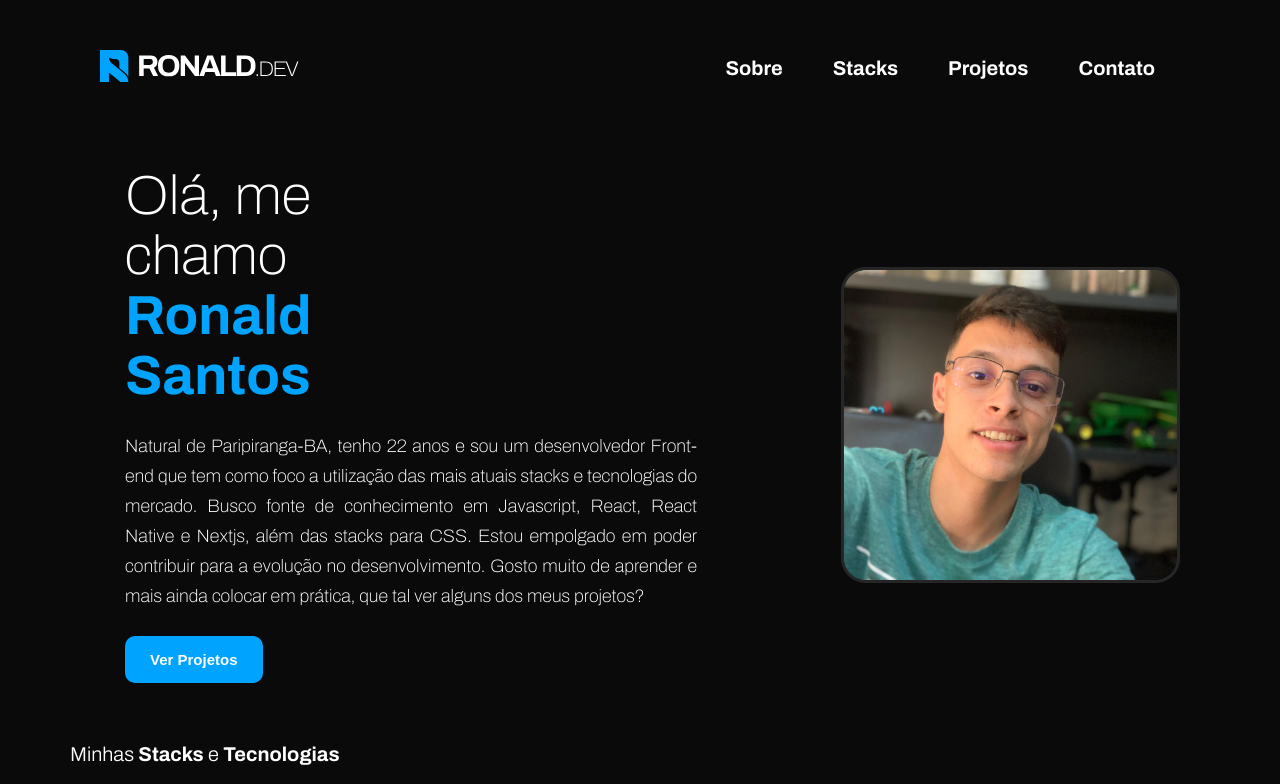
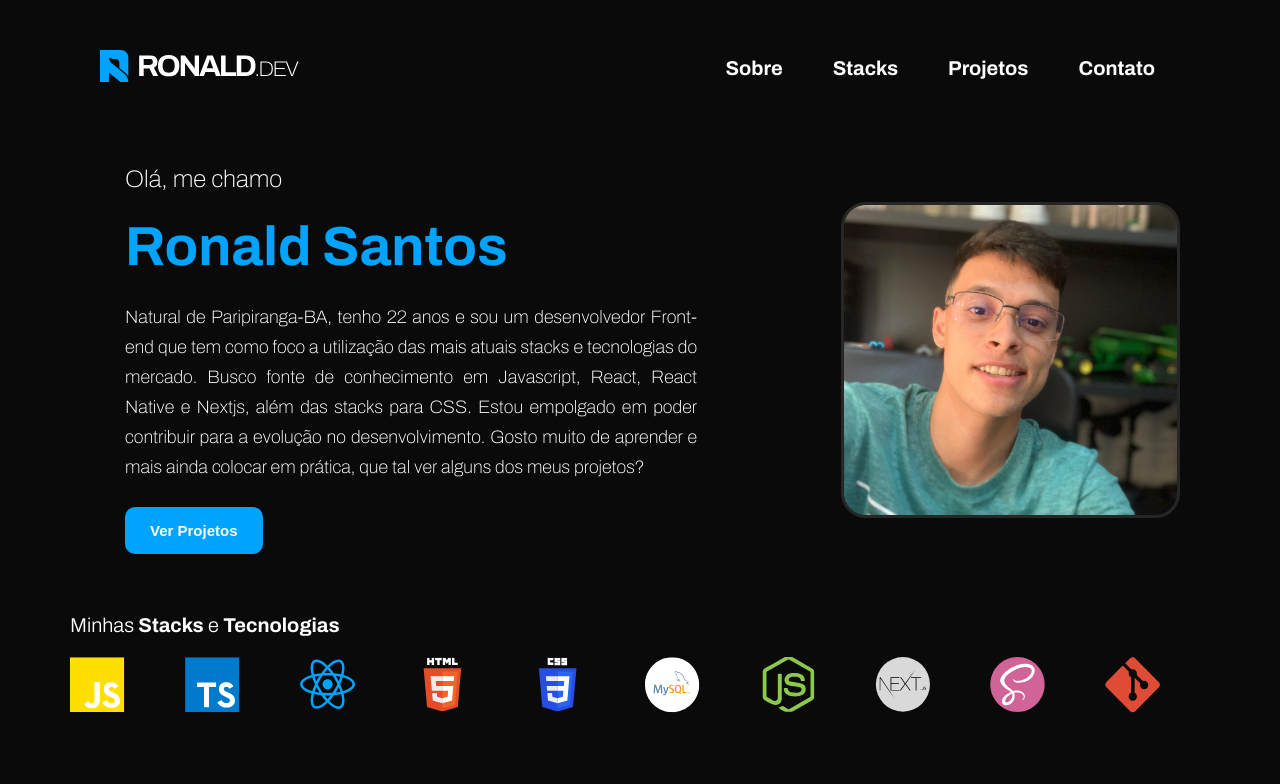
Before and after one commit to ronald-santos10/portfolio, a Next.js app: page / in a window 1280 px wide. Shown: the top 784 px of the page. Built offline with nearby package versions, Linux system fonts and the light colour scheme.

Commit message:
scroll effects início

```diff
--- a/package.json
+++ b/package.json
@@ -14,9 +14,13 @@
     "react": "^18.2.0",
     "react-dom": "^18",
     "react-intersection-observer": "^9.8.1",
-    "sass": "^1.72.0"
+    "sass": "^1.72.0",
+    "sharp": "^0.33.3",
+    "webpack": "^5.91.0"
   },
   "devDependencies": {
+    "@types/node": "20.12.3",
+    "@types/react": "18.2.74",
     "eslint": "^8",
     "eslint-config-next": "14.1.4"
   }
--- a/src/app/components/About.js
+++ b/src/app/components/About.js
@@ -1,18 +1,39 @@
-import Image from 'next/image'
-import photo from '../../../public/photo.png'
-import './styles/About.scss'
+"use client";
+import React from "react";
+import Image from "next/image";
+import photo from "../../../public/photo.png";
+import "./styles/About.scss";
+import { motion } from "framer-motion";
 
-function About(){
-    return(
-        <div className='about' id="about-section">
-            <Image src={photo} alt='Foto de Ronald' className='photo'/>
-            <div className='informations'>
-                <h1 className='title'>Olá, me chamo<strong className='bold'> Ronald Santos</strong></h1>
-                <p className='description'>Natural de Paripiranga-BA, tenho 22 anos e sou um desenvolvedor Front-end que tem como foco a utilização das mais atuais stacks e tecnologias do mercado. Busco fonte de conhecimento em Javascript, React, React Native e Nextjs, além das stacks para CSS. Estou empolgado em poder contribuir para a evolução no desenvolvimento. Gosto muito de aprender e mais ainda colocar em prática, que tal ver alguns dos meus projetos?</p>
-                <a href="#projects-section"><button>Ver Projetos</button></a>
-            </div>
-        </div>
-    )
+function About() {
+  return (
+    <div className="about" id="about-section">
+      <Image src={photo} alt="Foto de Ronald" className="photo" />
+      <motion.div
+        className="informations"
+        initial={{ opacity: 0, x: -100 }}
+        whileInView={{ opacity: 1, x: 0 }}
+        exit={{ opacity: 0, x: -100 }}
+        transition={{ duration: 1 }}
+      >
+        <span>Olá, me chamo</span>
+        <h2 className="bold">Ronald Santos</h2>
+
+        <p className="description">
+          Natural de Paripiranga-BA, tenho 22 anos e sou um desenvolvedor
+          Front-end que tem como foco a utilização das mais atuais stacks e
+          tecnologias do mercado. Busco fonte de conhecimento em Javascript,
+          React, React Native e Nextjs, além das stacks para CSS. Estou
+          empolgado em poder contribuir para a evolução no desenvolvimento.
+          Gosto muito de aprender e mais ainda colocar em prática, que tal ver
+          alguns dos meus projetos?
+        </p>
+        <a href="#projects-section">
+          <button>Ver Projetos</button>
+        </a>
+      </motion.div>
+    </div>
+  );
 }
 
 export default About;
--- a/src/app/components/Header.js
+++ b/src/app/components/Header.js
@@ -1,10 +1,17 @@
+'use client'
 import Image from 'next/image'
 import logo from '../../../public/logo.svg'
 import './styles/Header.scss'
+import { motion } from "framer-motion";
 
 function Header(){
     return(
-        <div className='header'>
+        <motion.div
+        initial={{ y: -100 }}
+        animate={{ y: 0 }}
+        transition={{ duration: 0.5 }}
+        className='header'
+        >
             <a href='/'><Image src={logo} alt='Logo Ronald Santos' className='logo' priority={true}/></a>
             <nav>
                 <ul>
@@ -14,7 +21,7 @@ function Header(){
                 <a href="#contact-section"><li>Contato</li></a>
                 </ul>
             </nav>
-        </div>
+        </motion.div>
     )
 }
 
--- a/src/app/components/styles/About.scss
+++ b/src/app/components/styles/About.scss
@@ -19,12 +19,20 @@
         gap: 18px;
     }
 
-    h1 {
+    span {
         color: var(--text-secundary);
         width: 70%;
         text-align: center;
+        font-size: 18px;
+        font-weight: 100;
+    }
+
+    .bold {
+        color: var(--text-primary);
+        width: 100%;
+        text-align: center;
         font-size: 28px;
-        font-weight: 100;
+        font-weight: 700;
     }
 
     p {
@@ -62,8 +70,16 @@
             gap: 25px;
         }
 
-        h1 {
-            width: 50%;
+        span {
+            color: var(--text-secundary);
+            width: 70%;
+            text-align: left;
+            font-size: 25px;
+            font-weight: 100;
+        }
+
+        .bold {
+            width: 100%;
             font-size: 64px;
             text-align: left;
         }
@@ -95,8 +111,16 @@
             gap: 25px;
         }
 
-        h1 {
-            width: 50%;
+        span {
+            color: var(--text-secundary);
+            width: 70%;
+            text-align: left;
+            font-size: 24px;
+            font-weight: 100;
+        }
+
+        .bold {
+            width: 100%;
             font-size: 55px;
             text-align: left;
         }
--- a/src/app/components/styles/Header.scss
+++ b/src/app/components/styles/Header.scss
@@ -38,6 +38,7 @@
     }
 
     @media (width> 1024px) {
+        width: 100%;
         justify-content: space-between;
         flex-direction: row;
         margin: 50px 0px;
--- a/src/app/globals.scss
+++ b/src/app/globals.scss
@@ -34,5 +34,6 @@ body {
 
   .bold {
     color: var(--text-primary);
+    font-weight: 700;
 }
 }
```
Also changed, not shown: 1 other file (tests, documents, lock files or other folders).
